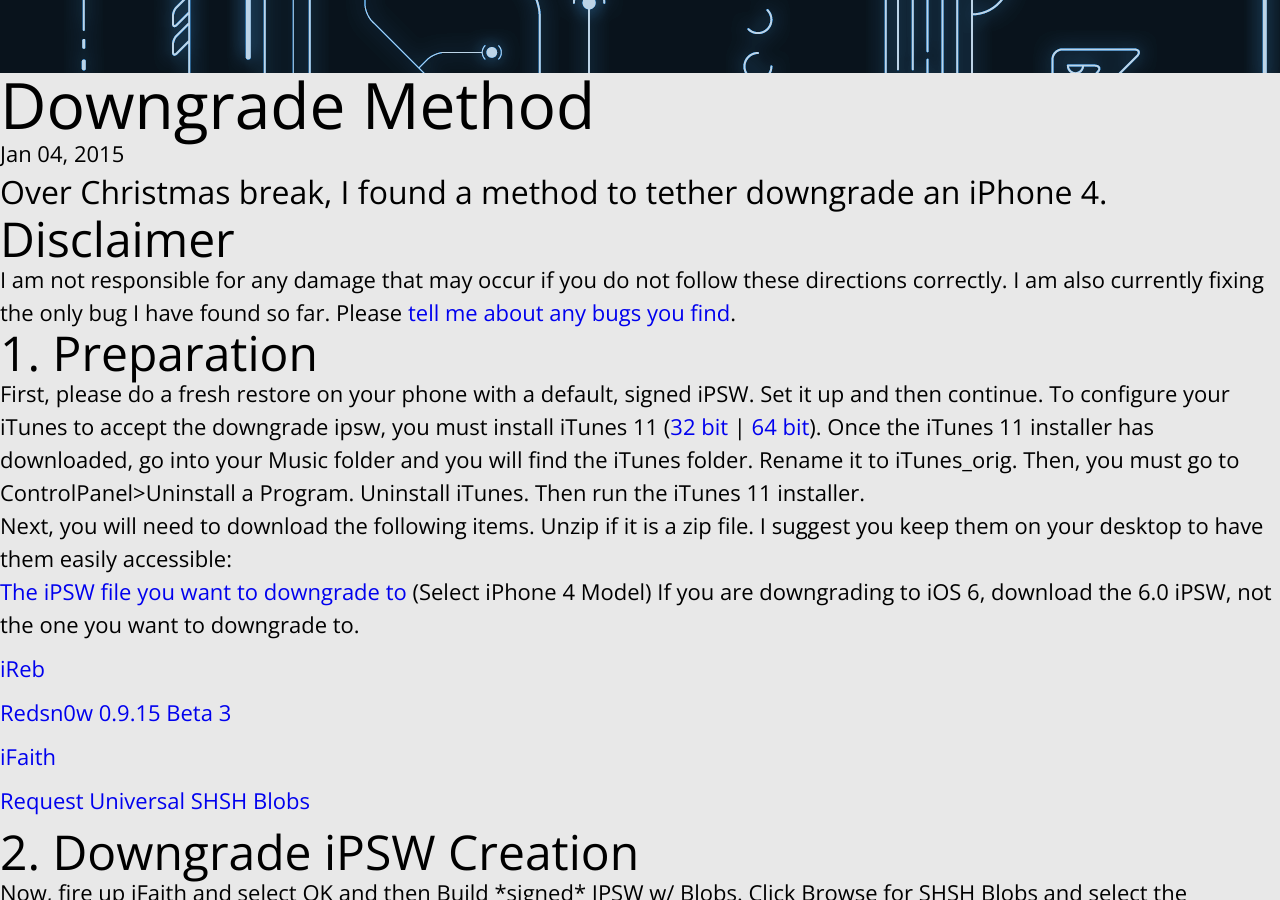
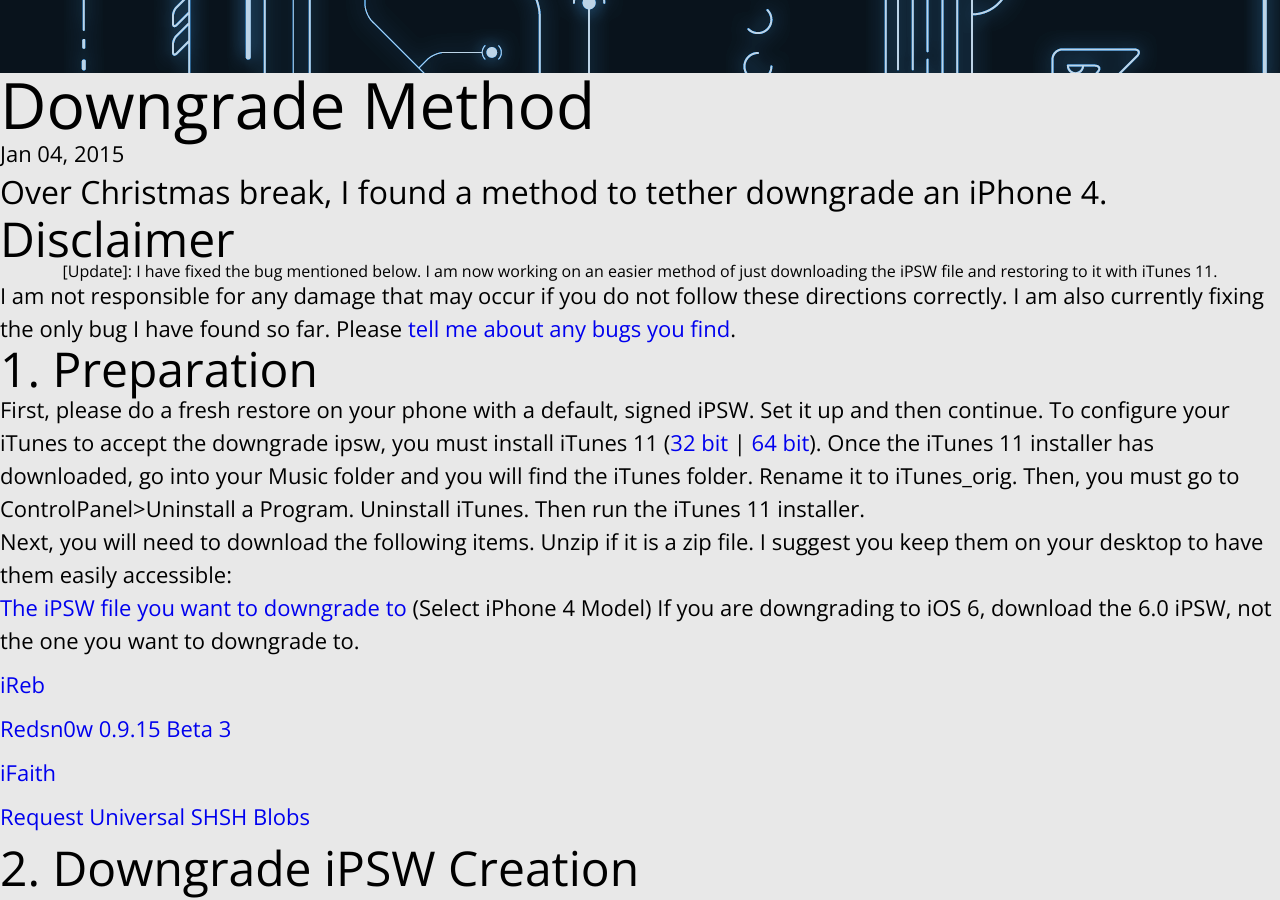
Before and after one commit to dayt0n/dayt0n.github.io, a Jekyll site: the page built from _posts/2015-01-04-downgrade-method.md, in a window 1280 px wide and 900 px high, scrolled down 1203 px. Built offline with Jekyll 4.4.1, drawn with Linux system fonts in a browser that asks for light colours; comment, search, counter and statistics services are not loaded.

Commit message:
Added Bug Update

```diff
--- a/_posts/2015-01-04-downgrade-method.md
+++ b/_posts/2015-01-04-downgrade-method.md
@@ -9,6 +9,8 @@
 ---
 
 ## Disclaimer
+<center>[Update]: I have fixed the bug mentioned below. I am now working on an easier method of just downloading the iPSW file and restoring to it with iTunes 11.</center>
+
 I am not responsible for any damage that may occur if you do not follow these directions correctly. I am also currently fixing the only bug I have found so far. Please [tell me about any bugs you find](mailto:daytonhasty@gmail.com?subject=Downgrade%20Bug).
 
 ## 1. Preparation
```
